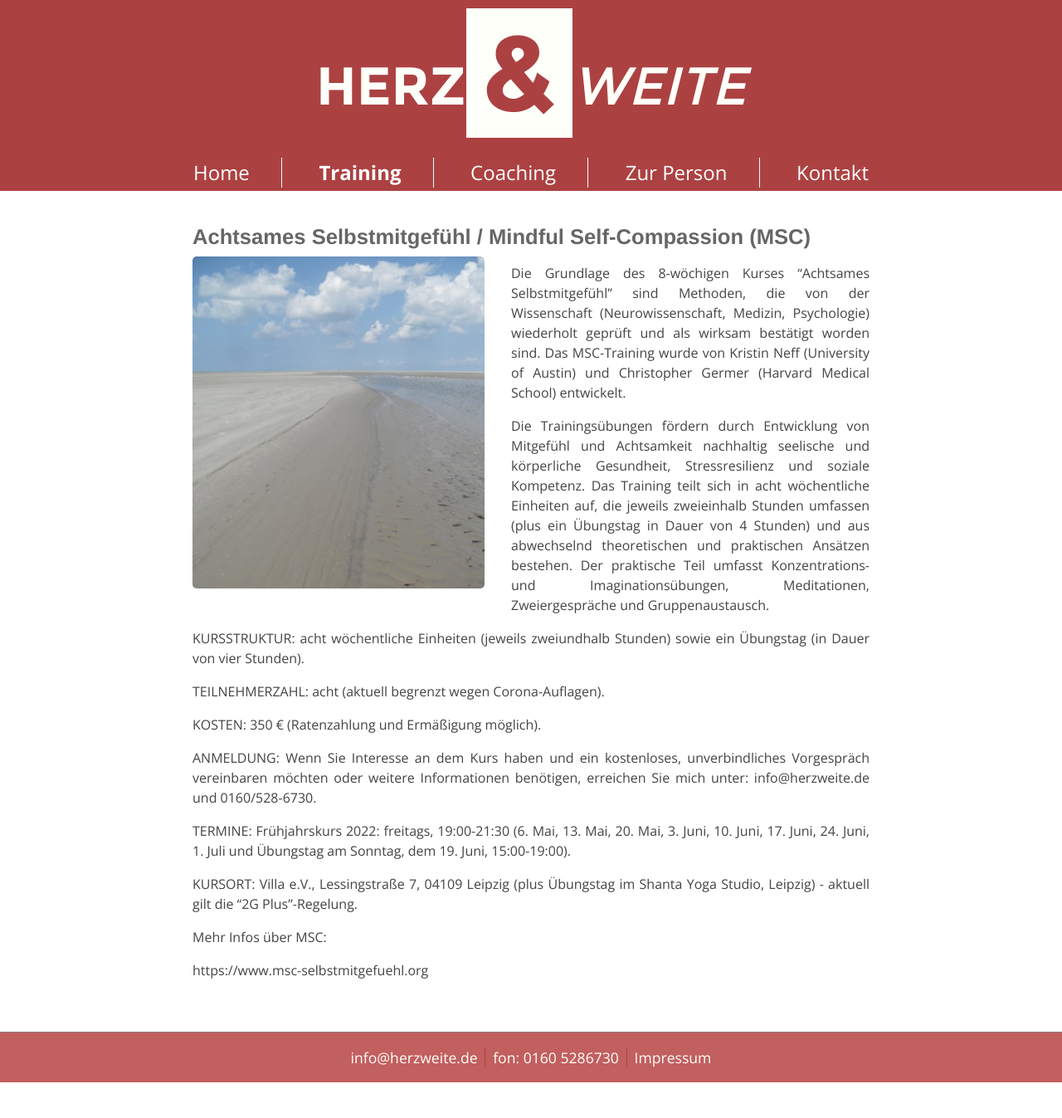
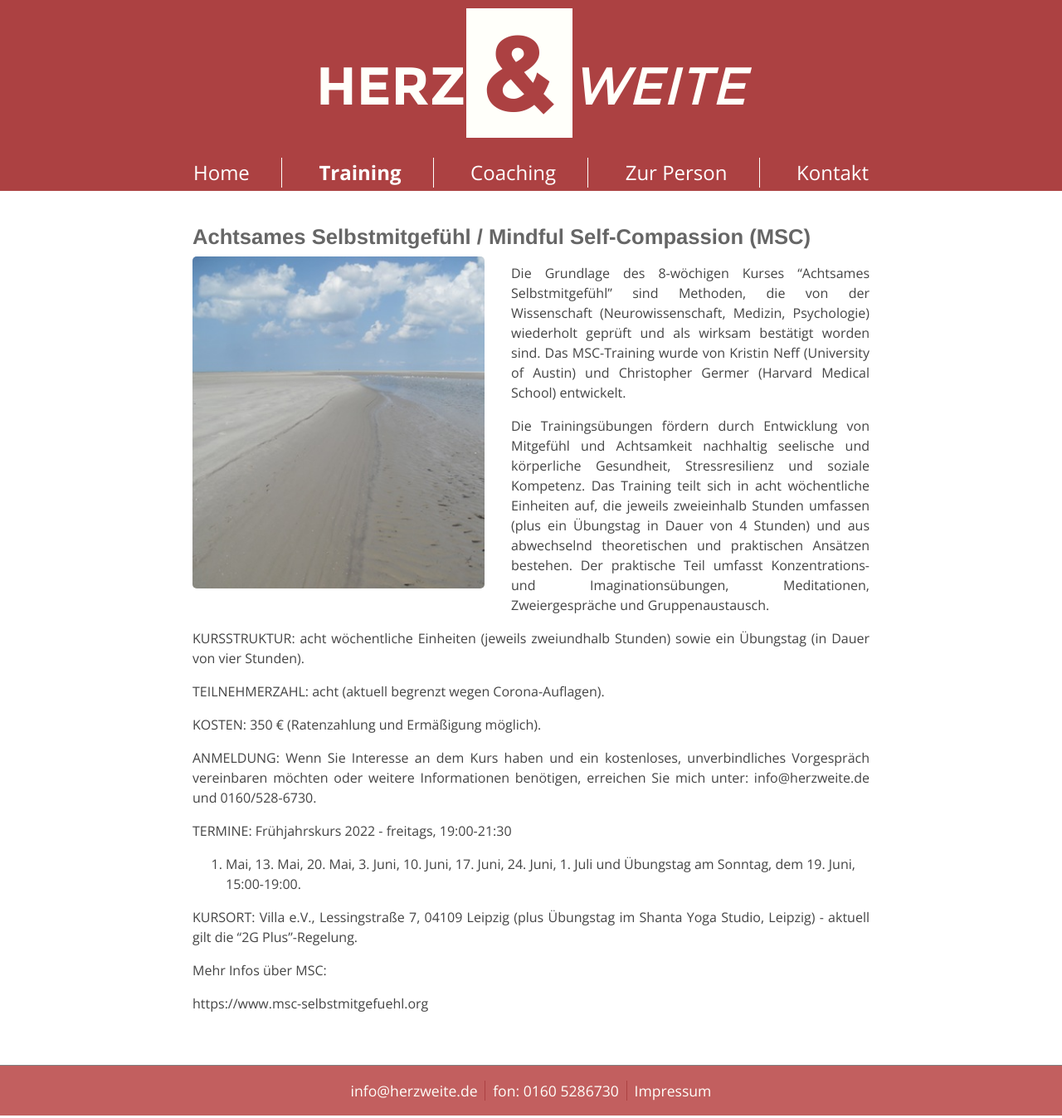
Before and after one commit to herzweite/herzweite.github.io, a Jekyll site: the page built from training.md, in a window 1280 px wide. Shown: the whole page at 83% size. Built offline with Jekyll 4.4.1, drawn with Linux system fonts in a browser that asks for light colours; before the commit the page ends 1307 px from its top, so only the background shows below that.

Commit message:
Update training.md

```diff
--- a/training.md
+++ b/training.md
@@ -26,7 +26,9 @@ ANMELDUNG:
 Wenn Sie Interesse an dem Kurs haben und ein kostenloses, unverbindliches Vorgespräch vereinbaren möchten oder weitere Informationen benötigen, erreichen Sie mich unter: info@herzweite.de und 0160/528-6730.
 
 TERMINE:
-Frühjahrskurs 2022: freitags, 19:00-21:30                                                                                                                                       (6. Mai, 13. Mai, 20. Mai, 3. Juni, 10. Juni, 17. Juni, 24. Juni, 1. Juli und Übungstag am Sonntag, dem 19. Juni, 15:00-19:00).
+Frühjahrskurs 2022 - freitags, 19:00-21:30
+
+6. Mai, 13. Mai, 20. Mai, 3. Juni, 10. Juni, 17. Juni, 24. Juni, 1. Juli und Übungstag am Sonntag, dem 19. Juni, 15:00-19:00.
 
 KURSORT: Villa e.V., Lessingstraße 7, 04109 Leipzig (plus Übungstag im Shanta Yoga Studio, Leipzig) - aktuell gilt die "2G Plus"-Regelung.
 
```
